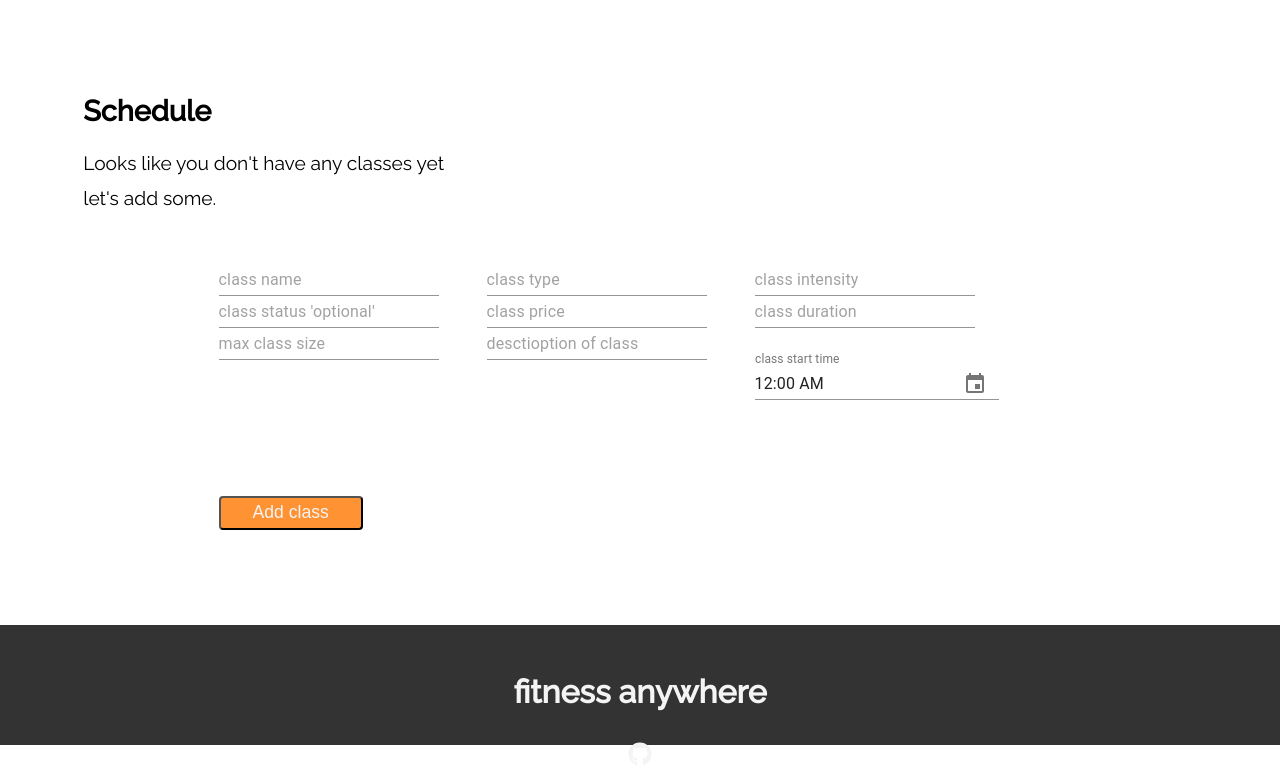
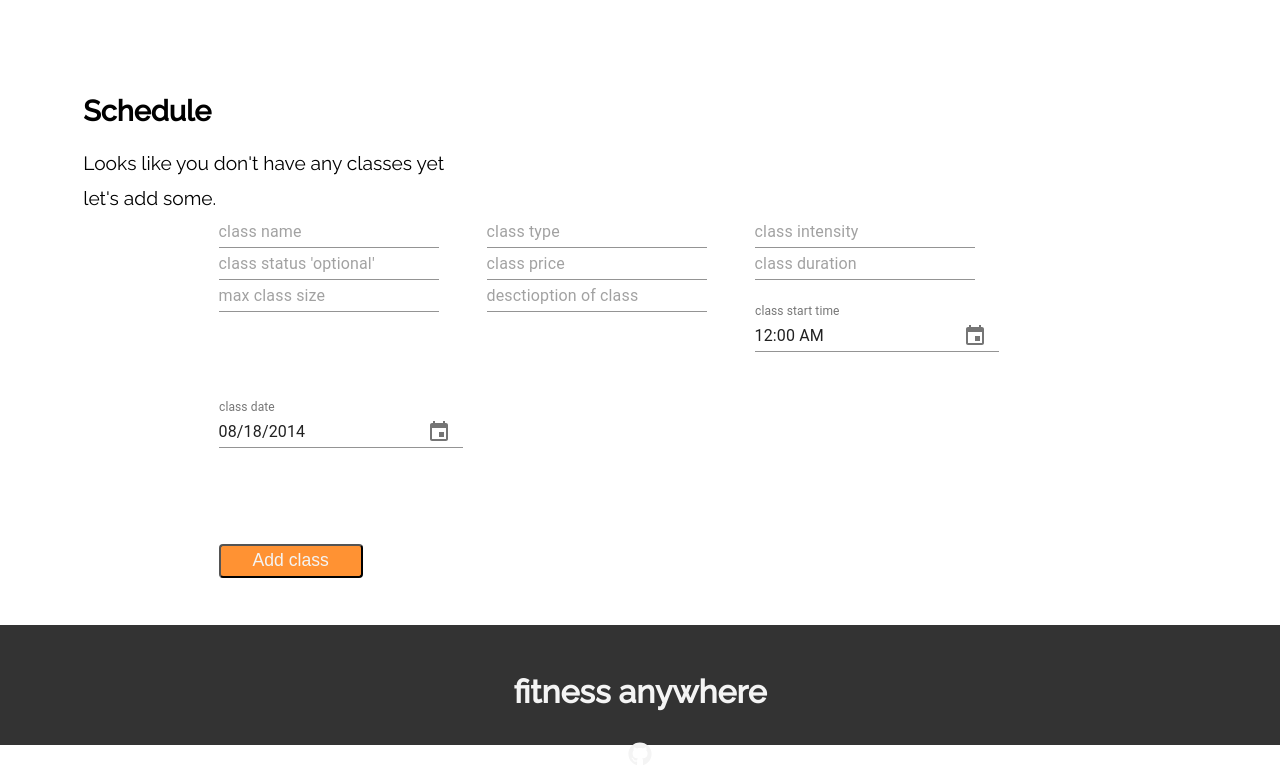
Before and after one commit to Build-Week-Anywhere-Fitness-04/front-end, a React (Create React App) app in the folder client/: page /account/instructor in a window 1280 px wide. Shown: the part 602-1374 px from the top of the page. Built offline with nearby package versions, Linux system fonts and the light colour scheme; no server answers; sample sign-in values are in the browser's storage.

Commit message:
getting the instructor id/ clients id/

```diff
--- a/client/src/components/Login.js
+++ b/client/src/components/Login.js
@@ -1,5 +1,6 @@
 // REACT I only
 import React, { useState, useEffect } from "react";
+import { useDispatch } from "react-redux";
 import { Link, useHistory } from "react-router-dom";
 import { Styles } from "./Styles";
 import { axiosWithAuth } from "../utils/axiosWithAuth";
@@ -35,6 +36,7 @@ const loginSchema = yup.object().shape({
 
 function Login() {
   const history = useHistory();
+  const dispatch = useDispatch();
   const [loginValues, setLoginValues] = useState(initialLoginValues);
   const [loginErrors, setLoginErrors] = useState(initialLoginErrors);
 
@@ -84,6 +86,7 @@ function Login() {
         .post("/api/auth/instructors/login", loginValues)
         .then((res) => {
           console.log(res);
+          dispatch({ type: "SAVE_USER_ID", payload: res.data.id });
           localStorage.setItem("token", JSON.stringify(res.data.token));
           history.push("/account/instructor");
         })
--- a/client/src/components/protectedApp/Client/ClientDisplayClasses.js
+++ b/client/src/components/protectedApp/Client/ClientDisplayClasses.js
@@ -1,10 +1,12 @@
 import React from "react";
+import SingleClass from "./SingleClass";
 
 const ClientDisplayClasses = () => {
   return (
     <div className="ClientDisplayClasses">
       <div className="ClientDisplayClasses-wrapper">
         <h3>hello</h3>
+        <SingleClass />
       </div>
     </div>
   );
--- a/client/src/components/protectedApp/Client/ClientHomepage.js
+++ b/client/src/components/protectedApp/Client/ClientHomepage.js
@@ -1,9 +1,14 @@
 import React from "react";
+import { useSelector } from "react-redux";
 import Navbar from "./Navbar";
 import Header from "./Header";
 import ClientDisplayClasses from "./ClientDisplayClasses";
 
 const ClientHomePage = () => {
+  const reducer = useSelector((state) => ({
+    ...state,
+  }));
+  //   console.log("reducer here", reducer.useReducer);
   return (
     <div>
       <Navbar />
--- a/client/src/components/protectedApp/instructor/AddClassesForm.js
+++ b/client/src/components/protectedApp/instructor/AddClassesForm.js
@@ -8,6 +8,7 @@ import DateFnsUtils from "@date-io/date-fns";
 import {
   MuiPickersUtilsProvider,
   KeyboardTimePicker,
+  KeyboardDatePicker,
 } from "@material-ui/pickers";
 import { axiosWithAuth } from "../../../utils/axiosWithAuth";
 
@@ -38,12 +39,22 @@ const validationSchema = yup.object().shape({
 const getTime = new Date().toLocaleDateString();
 
 const AddClassesForm = () => {
-  const [selectedDate, setSelectedDate] = useState(getTime);
+  const [selectedTime, setSelectedTime] = useState(getTime);
+  const [selectedDate, setSelectedDate] = useState(
+    new Date("2014-08-18T21:11:54")
+  );
   const [img, setImg] = useState("");
   const classes = useStyles();
 
+  const handleTimeChange = (date) => {
+    //  console.log(newTime);
+
+    setSelectedTime(date);
+  };
   const handleDateChange = (date) => {
-    setSelectedDate(date);
+    setSelectedDate(date.toLocaleDateString());
+    //  console.log(date.toLocaleDateString());
+    //   new Date().getDate()
   };
 
   const uploadImage = (e) => {
@@ -75,8 +86,8 @@ const AddClassesForm = () => {
           max_class_size: "",
           description: "",
         }}
-        validationSchema={validationSchema}
         onSubmit={(values, { resetForm }) => {
+          const datesFormatted = `${selectedDate} ${selectedTime.toLocaleTimeString()}`;
           const {
             name,
             type,
@@ -90,7 +101,7 @@ const AddClassesForm = () => {
           const newValues = {
             name,
             type,
-            start_time: selectedDate.toString(),
+            start_time: datesFormatted,
             intensity,
             price,
             duration,
@@ -184,10 +195,22 @@ const AddClassesForm = () => {
                 margin="normal"
                 id="time-picker"
                 label="class start time"
+                value={selectedTime}
+                onChange={handleTimeChange}
+                KeyboardButtonProps={{
+                  "aria-label": "change time",
+                }}
+              />
+
+              <KeyboardDatePicker
+                margin="normal"
+                id="date-picker-dialog"
+                label="class date"
+                format="MM/dd/yyyy"
                 value={selectedDate}
                 onChange={handleDateChange}
                 KeyboardButtonProps={{
-                  "aria-label": "change time",
+                  "aria-label": "change date",
                 }}
               />
             </MuiPickersUtilsProvider>
--- a/client/src/components/protectedApp/instructor/InstructorHomePage.js
+++ b/client/src/components/protectedApp/instructor/InstructorHomePage.js
@@ -1,8 +1,14 @@
 import React from "react";
+import { useSelector } from "react-redux";
 import InstructorHeader from "./InstructorHeader";
 import InstructorContent from "./InstructorContent";
 
 const InstructionHomePage = () => {
+  const reducer = useSelector((state) => ({
+    ...state,
+  }));
+  console.log("reducer here", reducer.userReducer);
+
   return (
     <div>
       <InstructorHeader />
--- a/client/src/index.scss
+++ b/client/src/index.scss
@@ -4,6 +4,7 @@
 // clients
 @import "./sass/clientnav";
 @import "./sass/cilent-header";
+@import "./sass/displayCards";
 
 // instructor
 @import "./sass/instructor-header";
--- a/client/src/reducers/userReducer.js
+++ b/client/src/reducers/userReducer.js
@@ -1,5 +1,7 @@
 /// react II only
 const initalValue = {
+  clientID: 0,
+  instructorID: 0,
   loading: false,
   data: [],
   error: "",
@@ -7,6 +9,11 @@ const initalValue = {
 
 export const userReducer = (state = initalValue, action) => {
   switch (action.type) {
+    case "SAVE_USER_ID":
+      return {
+        ...state,
+        instructorID: action.payload,
+      };
     default:
       return state;
   }
--- /dev/null
+++ b/client/src/sass/_displayCards.scss
@@ -0,0 +1,15 @@
+.ClientDisplayClasses {
+  .ClientDisplayClasses-wrapper {
+    .SingleClass {
+      width: 550px;
+      border: 1px solid red;
+      .SingleClass-img {
+        img {
+          width: 100%;
+          height: 400px;
+          object-fit: cover;
+        }
+      }
+    }
+  }
+}
```
